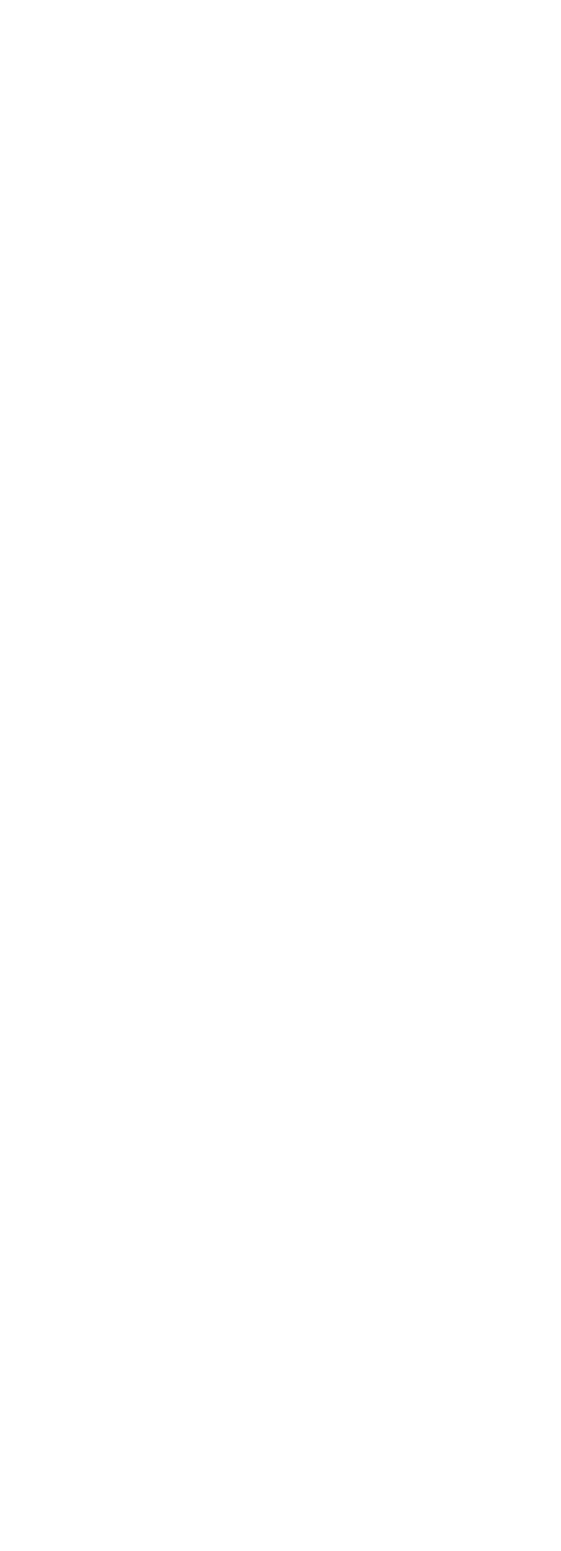
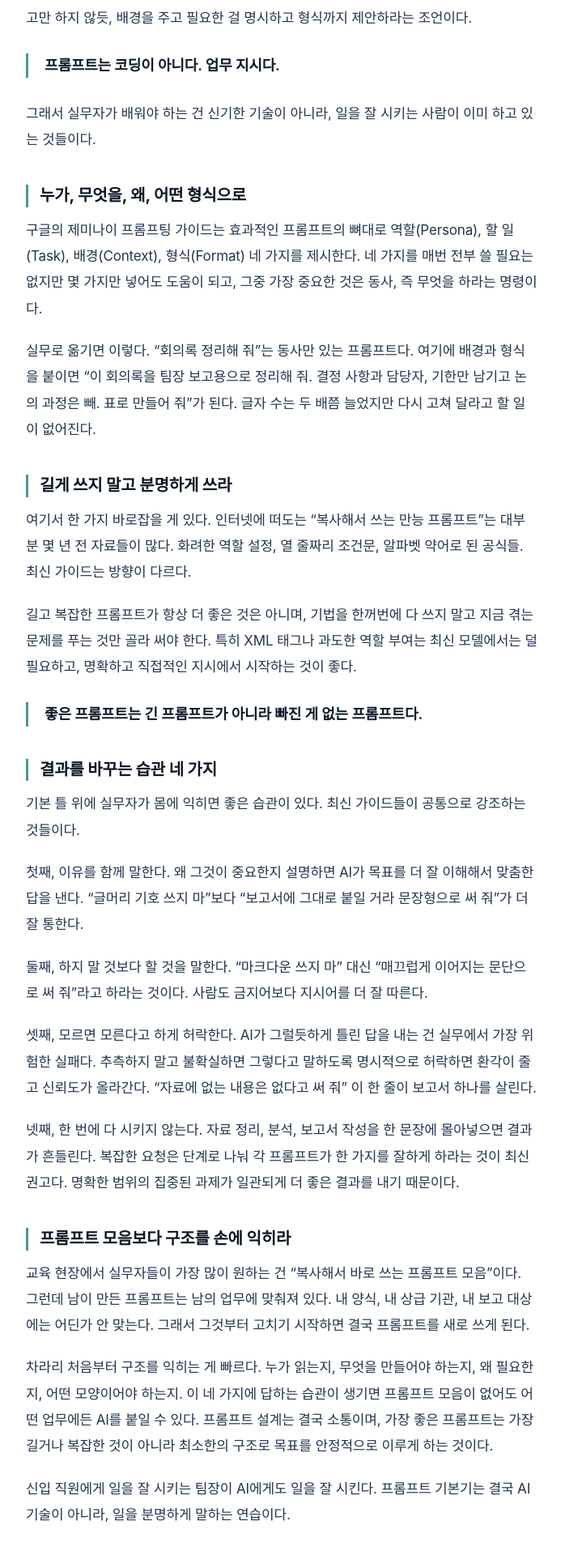
Before and after one commit to chaeavivi/kaill, a Next.js app: page /news/column-prompt/ in a window 1280 px wide. Before the commit this address had no page. Shown: the part 645-2560 px from the top of the page at 81% size, without its empty margins (292-985 px from the left). Before the commit the page ends 800 px from the top, so only its background shows below. Built offline with nearby package versions, Linux system fonts and the light colour scheme; a web font is replaced by a local one.

Commit message:
칼럼 '실무자를 위한 프롬프트 설계 기본기' 본문 게재 + 날짜 갱신(2026-07-28)
Co-Authored-By: Claude Opus 4.8 <noreply@anthropic.com>
Claude-Session: https://claude.ai/code/session_01Ko9bVh8mVVuwBgBGDWgJVB

```diff
--- a/src/data/news.ts
+++ b/src/data/news.ts
@@ -381,8 +381,78 @@ const NEWS: NewsItem[] = [
     id: 'column-prompt',
     category: '칼럼',
     title: '실무자를 위한 프롬프트 설계 기본기',
-    excerpt: '업무에 바로 쓰는 프롬프트 작성 원칙과 자주 하는 실수를 정리했습니다.',
-    date: '2026-04-28',
+    excerpt:
+      '프롬프트는 코딩이 아니라 업무 지시입니다. 역할·할 일·배경·형식이라는 네 가지 뼈대와, 결과를 바꾸는 습관 네 가지 — 최신 가이드를 바탕으로 실무 프롬프트 기본기를 정리했습니다.',
+    date: '2026-07-28',
+    author: '정경 · 한국AI평생교육협회 협회장',
+    body: [
+      {
+        type: 'lead',
+        text: '신입 직원이 첫 출근한 날, 팀장이 이렇게 말한다. “보고서 하나 써 줘.” 신입은 당황한다. 무슨 보고서인지, 누가 읽는지, 몇 장인지, 어떤 양식인지 아무것도 모른다. 결국 엉뚱한 초안을 가져오고, 팀장은 “이게 아닌데”라며 다시 설명한다. 처음부터 제대로 말했으면 한 번에 끝났을 일이다.',
+      },
+      {
+        type: 'para',
+        text: 'AI에게 일을 시키는 것도 똑같다. 앤스로픽은 자사 가이드에서 AI를 ‘뛰어나지만 아주 새로 들어온, 기억을 잃은 직원’처럼 생각하라고 했다. 회사의 규범이나 스타일, 선호하는 일하는 방식을 전혀 모르니 명확하게 지시할수록 결과가 좋아진다는 것이다. 구글도 제미나이를 설명하면서 AI 도구를 ‘훈련시켜야 하는 새 팀원’처럼 대하라고 했다. “매출 보고서 주세요”라고만 하지 않듯, 배경을 주고 필요한 걸 명시하고 형식까지 제안하라는 조언이다.',
+      },
+      { type: 'quote', text: '프롬프트는 코딩이 아니다. 업무 지시다.' },
+      {
+        type: 'para',
+        text: '그래서 실무자가 배워야 하는 건 신기한 기술이 아니라, 일을 잘 시키는 사람이 이미 하고 있는 것들이다.',
+      },
+      { type: 'heading', text: '누가, 무엇을, 왜, 어떤 형식으로' },
+      {
+        type: 'para',
+        text: '구글의 제미나이 프롬프팅 가이드는 효과적인 프롬프트의 뼈대로 역할(Persona), 할 일(Task), 배경(Context), 형식(Format) 네 가지를 제시한다. 네 가지를 매번 전부 쓸 필요는 없지만 몇 가지만 넣어도 도움이 되고, 그중 가장 중요한 것은 동사, 즉 무엇을 하라는 명령이다.',
+      },
+      {
+        type: 'para',
+        text: '실무로 옮기면 이렇다. “회의록 정리해 줘”는 동사만 있는 프롬프트다. 여기에 배경과 형식을 붙이면 “이 회의록을 팀장 보고용으로 정리해 줘. 결정 사항과 담당자, 기한만 남기고 논의 과정은 빼. 표로 만들어 줘”가 된다. 글자 수는 두 배쯤 늘었지만 다시 고쳐 달라고 할 일이 없어진다.',
+      },
+      { type: 'heading', text: '길게 쓰지 말고 분명하게 쓰라' },
+      {
+        type: 'para',
+        text: '여기서 한 가지 바로잡을 게 있다. 인터넷에 떠도는 “복사해서 쓰는 만능 프롬프트”는 대부분 몇 년 전 자료들이 많다. 화려한 역할 설정, 열 줄짜리 조건문, 알파벳 약어로 된 공식들. 최신 가이드는 방향이 다르다.',
+      },
+      {
+        type: 'para',
+        text: '길고 복잡한 프롬프트가 항상 더 좋은 것은 아니며, 기법을 한꺼번에 다 쓰지 말고 지금 겪는 문제를 푸는 것만 골라 써야 한다. 특히 XML 태그나 과도한 역할 부여는 최신 모델에서는 덜 필요하고, 명확하고 직접적인 지시에서 시작하는 것이 좋다.',
+      },
+      { type: 'quote', text: '좋은 프롬프트는 긴 프롬프트가 아니라 빠진 게 없는 프롬프트다.' },
+      { type: 'heading', text: '결과를 바꾸는 습관 네 가지' },
+      {
+        type: 'para',
+        text: '기본 틀 위에 실무자가 몸에 익히면 좋은 습관이 있다. 최신 가이드들이 공통으로 강조하는 것들이다.',
+      },
+      {
+        type: 'para',
+        text: '첫째, 이유를 함께 말한다. 왜 그것이 중요한지 설명하면 AI가 목표를 더 잘 이해해서 맞춤한 답을 낸다. “글머리 기호 쓰지 마”보다 “보고서에 그대로 붙일 거라 문장형으로 써 줘”가 더 잘 통한다.',
+      },
+      {
+        type: 'para',
+        text: '둘째, 하지 말 것보다 할 것을 말한다. “마크다운 쓰지 마” 대신 “매끄럽게 이어지는 문단으로 써 줘”라고 하라는 것이다. 사람도 금지어보다 지시어를 더 잘 따른다.',
+      },
+      {
+        type: 'para',
+        text: '셋째, 모르면 모른다고 하게 허락한다. AI가 그럴듯하게 틀린 답을 내는 건 실무에서 가장 위험한 실패다. 추측하지 말고 불확실하면 그렇다고 말하도록 명시적으로 허락하면 환각이 줄고 신뢰도가 올라간다. “자료에 없는 내용은 없다고 써 줘” 이 한 줄이 보고서 하나를 살린다.',
+      },
+      {
+        type: 'para',
+        text: '넷째, 한 번에 다 시키지 않는다. 자료 정리, 분석, 보고서 작성을 한 문장에 몰아넣으면 결과가 흔들린다. 복잡한 요청은 단계로 나눠 각 프롬프트가 한 가지를 잘하게 하라는 것이 최신 권고다. 명확한 범위의 집중된 과제가 일관되게 더 좋은 결과를 내기 때문이다.',
+      },
+      { type: 'heading', text: '프롬프트 모음보다 구조를 손에 익히라' },
+      {
+        type: 'para',
+        text: '교육 현장에서 실무자들이 가장 많이 원하는 건 “복사해서 바로 쓰는 프롬프트 모음”이다. 그런데 남이 만든 프롬프트는 남의 업무에 맞춰져 있다. 내 양식, 내 상급 기관, 내 보고 대상에는 어딘가 안 맞는다. 그래서 그것부터 고치기 시작하면 결국 프롬프트를 새로 쓰게 된다.',
+      },
+      {
+        type: 'para',
+        text: '차라리 처음부터 구조를 익히는 게 빠르다. 누가 읽는지, 무엇을 만들어야 하는지, 왜 필요한지, 어떤 모양이어야 하는지. 이 네 가지에 답하는 습관이 생기면 프롬프트 모음이 없어도 어떤 업무에든 AI를 붙일 수 있다. 프롬프트 설계는 결국 소통이며, 가장 좋은 프롬프트는 가장 길거나 복잡한 것이 아니라 최소한의 구조로 목표를 안정적으로 이루게 하는 것이다.',
+      },
+      {
+        type: 'para',
+        text: '신입 직원에게 일을 잘 시키는 팀장이 AI에게도 일을 잘 시킨다. 프롬프트 기본기는 결국 AI 기술이 아니라, 일을 분명하게 말하는 연습이다.',
+      },
+    ],
   },
 ];
 
```
